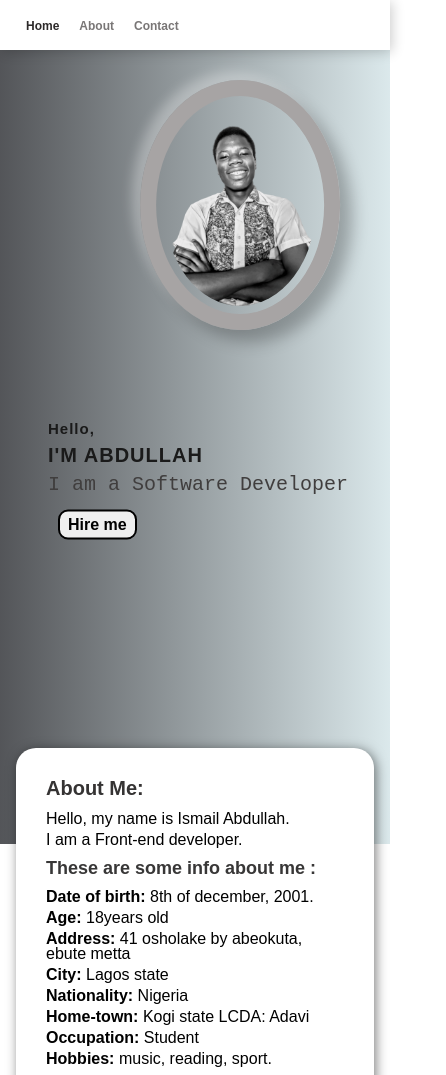
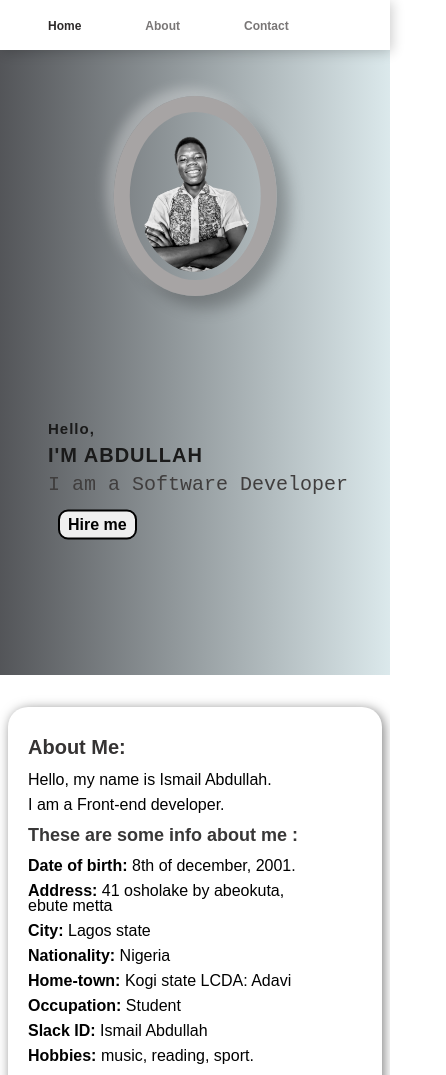
Before and after one commit to Abdullah-ohida/start-ng-portfolio, a plain HTML site: page index.html in a window 390 px wide. Shown: the top 1075 px of the page, 446 px wide, since content can reach past the window. Drawn offline with Linux system fonts and the light colour scheme.

Commit message:
initial commit

```diff
--- a/index.html
+++ b/index.html
@@ -47,16 +47,18 @@
             <p>Hello, my name is Ismail Abdullah.</p>
             <p>I am a Front-end developer.</p>
             <p class="same">These are some info about me :</p>
+
                 <p><strong>Date of birth:</strong> 8th of december, 2001. </p>
-            <p> <strong>Age:</strong> 18years old </p>
                 <p> <strong>Address:</strong> 41 osholake by abeokuta, <br> ebute metta </p>
                 <p> <strong>City:</strong> Lagos state</p>
                 <p> <strong>Nationality:</strong> Nigeria</p>
                 <p> <strong>Home-town:</strong> Kogi state LCDA: Adavi</p>
                 <p> <strong>Occupation: </strong> Student</p>
+                <p> <strong>Slack ID: </strong>Ismail Abdullah</p>
                 <p> <strong> Hobbies:</strong> music, reading, sport.</p>
                 <input type="submit" value="Hire me">
                 <button class="submit" id="submit">See more &nbsp <i class="fas fa-greater-than"></i></button>
+
         </div>
     </div>
     <div class="box-top">
--- a/style.css
+++ b/style.css
@@ -133,8 +133,8 @@ nav ul li a{
  }
 
  .about-container{
-     width: 85%;
-     height: 450px;
+     width: 90%;
+     height: auto;
      box-shadow: 2px 2px 12px rgb(0, 0, 0, 0.5);
      background-color: white;
      border-radius: 20px;
@@ -535,6 +535,10 @@ border: none;outline: none;
 }
 
 @media screen and (max-width:500px){
+    section{
+        height:80vh;
+    }
+
     nav{
         height: 50px;
         padding: 0 1em;
@@ -543,15 +547,16 @@ border: none;outline: none;
         display: flex;
     }
     nav ul li a{
-        margin: 10px;
+        margin: 20px;
         font-size: 12px;
+        padding: 0 1em;
     }
 
     .nav-flex{
         display: none;
     }
     .nav-flex div i{
-        font-size: 20px;
+        font-size: 30px;
     }
 
     .logo{
@@ -573,16 +578,18 @@ border: none;outline: none;
       }
 
       .model{
-          height: 250px;
-          margin: 5em auto 1em;
+          height: 200px;
+          margin: 6em 2em 1em  0;
           padding: .5em;
       }
  .about-container{
         width: auto;
-        height: 400px;
+       height: auto;
         display: block;
-        margin: -6em 1em 2em;
-        padding: 20px 30px 10px;
+        margin: 2em .5em;
+        padding: 20px 20px 10px;
+        max-width: content;
+        overflow: hidden;
     }
     .about-container img{
         display: none;
@@ -598,6 +605,7 @@ border: none;outline: none;
     }
     .about-text p:not(.same) {
       color: rgb(0, 0, 0);
+      padding: 5px 0;
    }
 .box-top .text{
        text-align: center;
@@ -634,7 +642,7 @@ padding: 2em 0 2em;
 }
 
 .contact h1{
-    font-size: 18px;
+    font-size: 16px;
 }
 
 .font{
```
Lines whose indentation alone changed are shown as unchanged.
